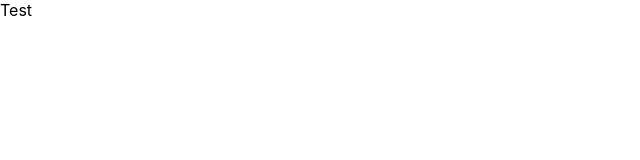
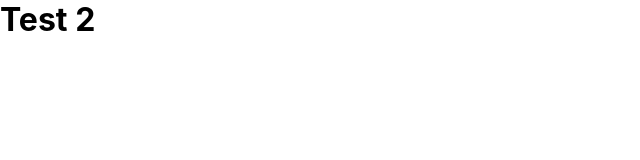
Before and after one commit to ARMSTRONG-AISOSA/the-movie-flix, a React (Vite) app: page / in a window 1280 px wide. Shown: the top 160 px of the page, without its empty margins (0-640 px from the left). Built offline with nearby package versions, Linux system fonts and the light colour scheme.

Commit message:
Second Commit

```diff
--- a/src/App.jsx
+++ b/src/App.jsx
@@ -3,7 +3,9 @@ import './App.css'
 function App() {
 
   return (
-    <div>Test</div>
+    <div>
+      <h1>Test 2</h1>
+    </div>
   )
 }
 
```
